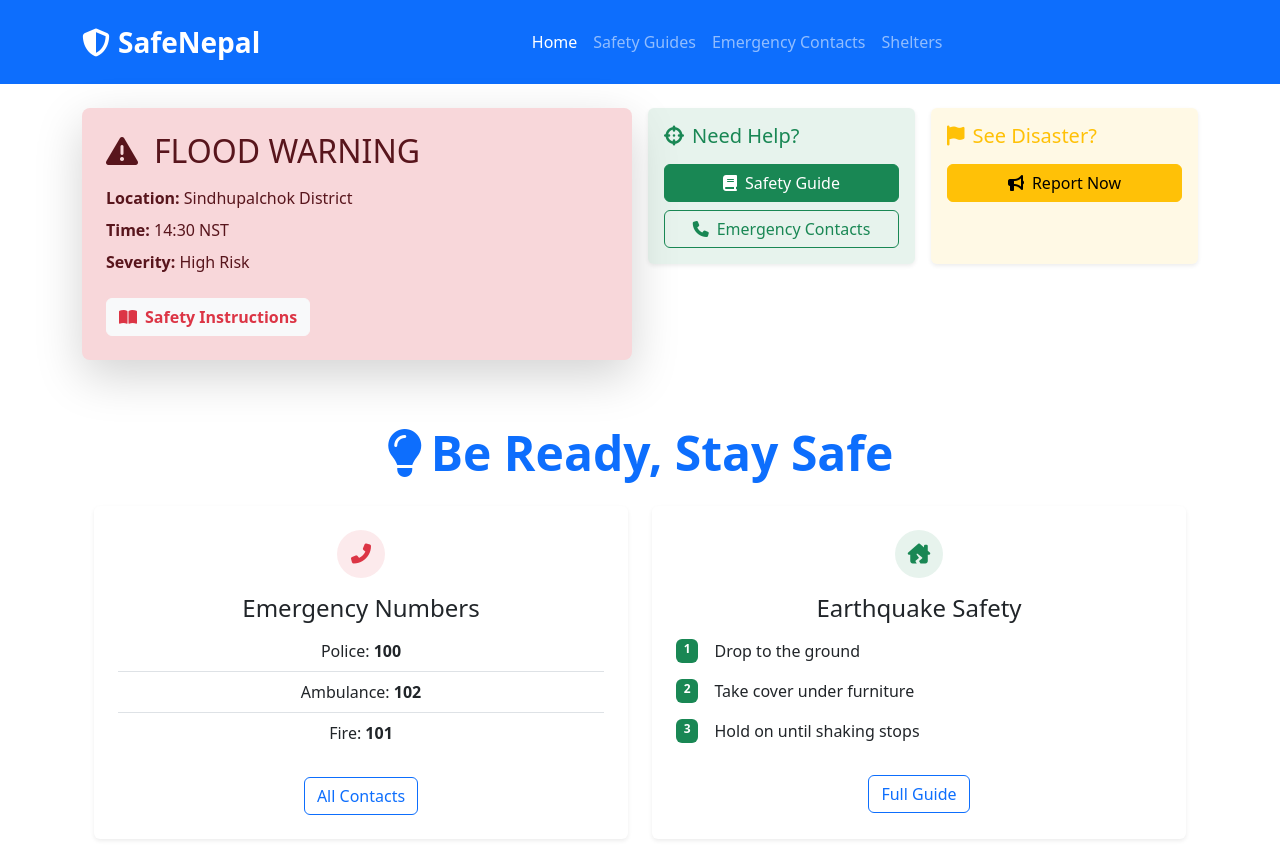
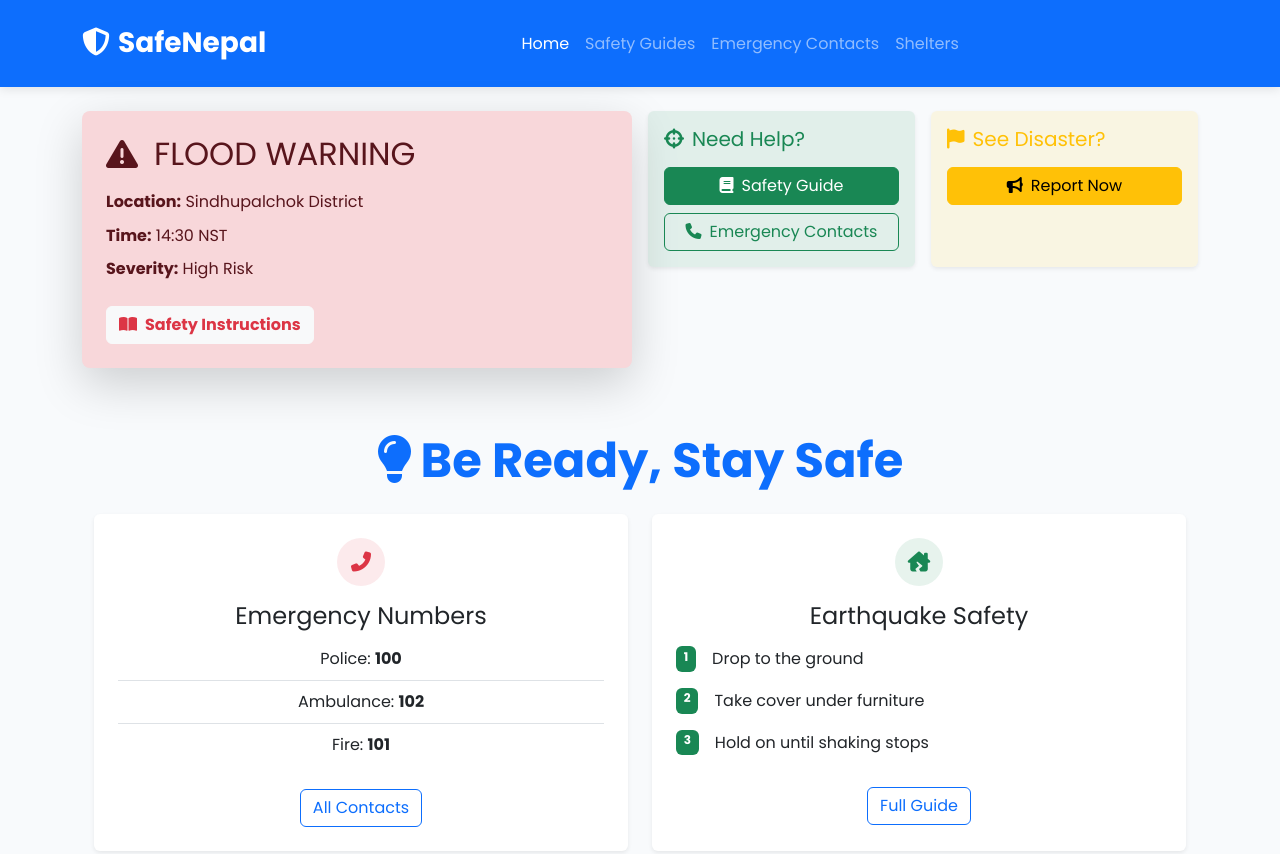
Before and after one commit to kinjalsgitacc/safe-nepal, a plain HTML site: page index.html in a window 1280 px wide. Shown: the top 854 px of the page. Drawn offline with nearby package versions, Linux system fonts and the light colour scheme; files that its build step writes are made by us from their sources.

Commit message:
Update index.html

```diff
--- a/index.html
+++ b/index.html
@@ -16,6 +16,33 @@
     <link rel="stylesheet" href="https://cdnjs.cloudflare.com/ajax/libs/font-awesome/6.4.0/css/all.min.css">
     <link href="https://fonts.googleapis.com/css2?family=Poppins:wght@400;600;700&display=swap" rel="stylesheet">
     <link rel="stylesheet" href="assets/css/style.css">
+    <style>
+               :root {
+            --primary: #2563eb;
+            --primary-light: #dbeafe;
+            --danger: #dc2626;
+            --danger-light: #fee2e2;
+            --success: #16a34a;
+            --warning: #d97706;
+        }
+
+        body {
+            font-family: 'Poppins', sans-serif;
+            background-color: #f8fafc;
+            line-height: 1.6;
+        }
+        /* Accessibility */
+
+         :focus-visible {
+            outline: 3px solid var(--primary);
+            outline-offset: 2px;
+        }
+        /* Navbar */
+
+        .navbar {
+            box-shadow: 0 2px 10px rgba(0, 0, 0, 0.1);
+        }
+    </style>
 </head>
 
 <body>
```
